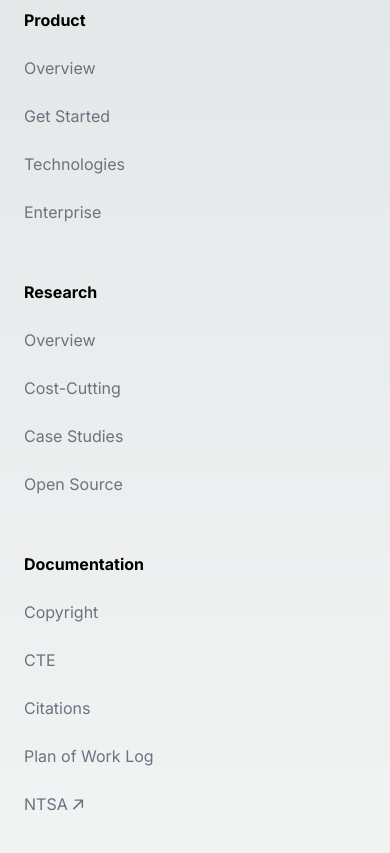
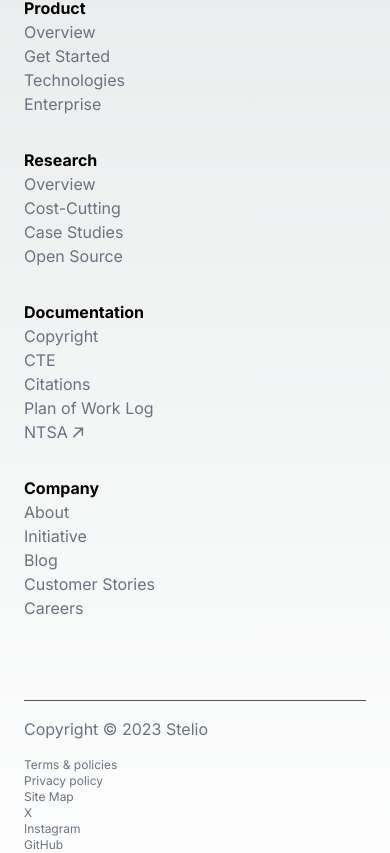
Before and after one commit to degstn/anole, a Next.js app in the folder frontend/: page / in a window 390 px wide. Shown: the part 951-1804 px from the top of the page. Built offline with nearby package versions, Linux system fonts and the light colour scheme.

Commit message:
fixed MobileFooter

```diff
--- a/frontend/src/app/components/Footer.js
+++ b/frontend/src/app/components/Footer.js
@@ -26,12 +26,12 @@ export default function Footer() {
         </div>
         <div className="col-span-1 lg:col-span-2">
           <ul className="flex flex-col flex-initial md:flex-1">
-          <li className="py-3 md:py-0 md:pb-2">
+          <li className="sm:py-0 md:py-0 md:pb-2">
               <p className="font-bold">
                 Product
               </p>
             </li>
-            <li className="py-3 md:py-0 md:pb-2">
+            <li className="sm:py-0 md:py-0 md:pb-2">
               <Link
                 href="/"
                 className="text-gray-500 transition duration-150 ease-in-out hover:text-gray-500 hover:underline"
@@ -39,7 +39,7 @@ export default function Footer() {
                 Overview
               </Link>
             </li>
-            <li className="py-3 md:py-0 md:pb-2">
+            <li className="sm:py-0 md:py-0 md:pb-2">
               <Link
                 href="/"
                 className="text-gray-500 transition duration-150 ease-in-out hover:text-gray-500 hover:underline"
@@ -47,7 +47,7 @@ export default function Footer() {
                 Get Started
               </Link>
             </li>
-            <li className="py-3 md:py-0 md:pb-2">
+            <li className="sm:py-0 md:py-0 md:pb-2">
               <Link
                 href="/"
                 className="text-gray-500 transition duration-150 ease-in-out hover:text-gray-500 hover:underline"
@@ -55,7 +55,7 @@ export default function Footer() {
                 Technologies
               </Link>
             </li>
-            <li className="py-3 md:py-0 md:pb-2">
+            <li className="sm:py-0 md:py-0 md:pb-2">
               <Link
                 href="/"
                 className="text-gray-500 transition duration-150 ease-in-out hover:text-gray-500 hover:underline"
@@ -67,12 +67,12 @@ export default function Footer() {
         </div>
         <div className="col-span-1 lg:col-span-2">
           <ul className="flex flex-col flex-initial md:flex-1">
-          <li className="py-3 md:py-0 md:pb-2">
+          <li className="sm:py-0 md:py-0 md:pb-2">
               <p className="font-bold">
                 Research
               </p>
             </li>
-            <li className="py-3 md:py-0 md:pb-2">
+            <li className="sm:py-0 md:py-0 md:pb-2">
               <Link
                 href="/"
                 className="text-gray-500 transition duration-150 ease-in-out hover:text-gray-500 hover:underline"
@@ -80,7 +80,7 @@ export default function Footer() {
                 Overview
               </Link>
             </li>
-            <li className="py-3 md:py-0 md:pb-2">
+            <li className="sm:py-0 md:py-0 md:pb-2">
               <Link
                 href="/"
                 className="text-gray-500 transition duration-150 ease-in-out hover:text-gray-500 hover:underline"
@@ -88,7 +88,7 @@ export default function Footer() {
                 Cost-Cutting
               </Link>
             </li>
-            <li className="py-3 md:py-0 md:pb-2">
+            <li className="sm:py-0 md:py-0 md:pb-2">
               <Link
                 href="/"
                 className="text-gray-500 transition duration-150 ease-in-out hover:text-gray-500 hover:underline"
@@ -97,7 +97,7 @@ export default function Footer() {
               </Link>
             </li>
             {/* need an arrow icon for external site link */}
-            <li className="py-3 md:py-0 md:pb-2">
+            <li className="sm:py-0 md:py-0 md:pb-2">
               <Link
                 href="/"
                 className="text-gray-500 transition duration-150 ease-in-out hover:text-gray-500 hover:underline"
@@ -109,12 +109,12 @@ export default function Footer() {
         </div>
         <div className="col-span-1 lg:col-span-2">
           <ul className="flex flex-col flex-initial md:flex-1">
-          <li className="py-3 md:py-0 md:pb-2">
+          <li className="sm:py-0 md:py-0 md:pb-2">
               <p className="font-bold">
                 Documentation
               </p>
             </li>
-            <li className="py-3 md:py-0 md:pb-2">
+            <li className="sm:py-0 md:py-0 md:pb-2">
               <Link
                 href="/"
                 className="text-gray-500 transition duration-150 ease-in-out hover:text-gray-500 hover:underline"
@@ -122,7 +122,7 @@ export default function Footer() {
                 Copyright
               </Link>
             </li>
-            <li className="py-3 md:py-0 md:pb-2">
+            <li className="sm:py-0 md:py-0 md:pb-2">
               <Link
                 href="/"
                 className="text-gray-500 transition duration-150 ease-in-out hover:text-gray-500 hover:underline"
@@ -130,7 +130,7 @@ export default function Footer() {
                 CTE
               </Link>
             </li>
-            <li className="py-3 md:py-0 md:pb-2">
+            <li className="sm:py-0 md:py-0 md:pb-2">
               <Link
                 href="/"
                 className="text-gray-500 transition duration-150 ease-in-out hover:text-gray-500 hover:underline"
@@ -138,7 +138,7 @@ export default function Footer() {
                 Citations
               </Link>
             </li>
-            <li className="py-3 md:py-0 md:pb-2">
+            <li className="sm:py-0 md:py-0 md:pb-2">
               <Link
                 href="/"
                 className="text-gray-500 transition duration-150 ease-in-out hover:text-gray-500 hover:underline"
@@ -147,7 +147,7 @@ export default function Footer() {
               </Link>
             </li>
             {/* need an arrow icon for external site link */}
-            <li className="py-3 md:py-0 md:pb-2">
+            <li className="sm:py-0 md:py-0 md:pb-2">
               <a
                 href="https://tsaweb.org"
                 className="text-gray-500 transition duration-150 ease-in-out hover:text-gray-500 hover:underline"
@@ -165,12 +165,12 @@ export default function Footer() {
         </div>
         <div className="col-span-1 lg:col-span-2">
           <ul className="flex flex-col flex-initial md:flex-1">
-          <li className="py-3 md:py-0 md:pb-2">
+          <li className="sm:py-0 md:py-0 md:pb-2">
               <p className="font-bold">
                 Company
               </p>
             </li>
-            <li className="py-3 md:py-0 md:pb-2">
+            <li className="sm:py-0 md:py-0 md:pb-2">
               <Link
                 href="/"
                 className="text-gray-500 transition duration-150 ease-in-out hover:text-gray-500 hover:underline"
@@ -178,7 +178,7 @@ export default function Footer() {
                 About
               </Link>
             </li>
-            <li className="py-3 md:py-0 md:pb-2">
+            <li className="sm:py-0 md:py-0 md:pb-2">
               <Link
                 href="/"
                 className="text-gray-500 transition duration-150 ease-in-out hover:text-gray-500 hover:underline"
@@ -186,7 +186,7 @@ export default function Footer() {
                 Initiative
               </Link>
             </li>
-            <li className="py-3 md:py-0 md:pb-2">
+            <li className="sm:py-0 md:py-0 md:pb-2">
               <Link
                 href="/"
                 className="text-gray-500 transition duration-150 ease-in-out hover:text-gray-500 hover:underline"
@@ -194,7 +194,7 @@ export default function Footer() {
                 Blog
               </Link>
             </li>
-            <li className="py-3 md:py-0 md:pb-2">
+            <li className="sm:py-0 md:py-0 md:pb-2">
               <Link
                 href="/"
                 className="text-gray-500 transition duration-150 ease-in-out hover:text-gray-500 hover:underline"
@@ -202,7 +202,7 @@ export default function Footer() {
                 Customer Stories
               </Link>
             </li>
-            <li className="py-3 md:py-0 md:pb-2">
+            <li className="sm:py-0 md:py-0 md:pb-2">
               <Link
                 href="/"
                 className="text-gray-500 transition duration-150 ease-in-out hover:text-gray-500 hover:underline"
@@ -213,7 +213,7 @@ export default function Footer() {
           </ul>
         </div>
       </div>
-      <div className="flex flex-col items-center justify-start py-0 pb-20 space-y-4 md:flex-row bg-zinc-900 bg-opacity-0">
+      <div className="flex flex-col lg:items-center md:items-center sm:items-start justify-start py-4 pb-20 space-y-4 md:flex-row bg-zinc-900 bg-opacity-0">
         <div>
           <span>
             <p className="text-gray-500">
@@ -221,9 +221,10 @@ export default function Footer() {
             </p>
           </span>
         </div>
+        <div className="text-xs">
           <div className="col-span-1 lg:col-span-2">
             <ul className="flex flex-col flex-initial md:flex-1">
-            <li className="py-3 md:py-0 md:pb-4 px-10">
+              <li className="">
                 <Link
                   href="/policies"
                   className="text-gray-500 transition duration-150 ease-in-out hover:text-gray-500 hover:underline"
@@ -235,7 +236,7 @@ export default function Footer() {
           </div>
         <div className="col-span-1 lg:col-span-2">
             <ul className="flex flex-col flex-initial md:flex-1">
-            <li className="py-3 md:py-0 md:pb-4 px-0 pr-5">
+              <li className="">
                 <Link
                   href="/policies/privacy-policy"
                   className="text-gray-500 transition duration-150 ease-in-out hover:text-gray-500 hover:underline"
@@ -247,7 +248,7 @@ export default function Footer() {
           </div>
           <div className="col-span-1 lg:col-span-2">
             <ul className="flex flex-col flex-initial md:flex-1">
-            <li className="py-3 md:py-0 md:pb-4 px-5">
+              <li className="">
                 <Link
                   href="/sitemap.xml"
                   className="text-gray-500 transition duration-150 ease-in-out hover:text-gray-500 hover:underline"
@@ -259,7 +260,7 @@ export default function Footer() {
           </div>
           <div className="col-span-1 lg:col-span-2">
             <ul className="flex flex-col flex-initial md:flex-1">
-            <li className="py-3 md:py-0 md:pb-4 px-5">
+              <li className="">
                 <Link
                   href="https://x.com/fltsa"
                   className="text-gray-500 transition duration-150 ease-in-out hover:text-gray-500 hover:underline"
@@ -271,7 +272,7 @@ export default function Footer() {
           </div>
           <div className="col-span-1 lg:col-span-2">
             <ul className="flex flex-col flex-initial md:flex-1">
-            <li className="py-3 md:py-0 md:pb-4 px-5">
+              <li className="">
                 <Link
                   href="https://instagram.com/fltsa"
                   className="text-gray-500 transition duration-150 ease-in-out hover:text-gray-500 hover:underline"
@@ -283,7 +284,7 @@ export default function Footer() {
           </div>
           <div className="col-span-1 lg:col-span-2">
             <ul className="flex flex-col flex-initial md:flex-1">
-            <li className="py-3 md:py-0 md:pb-4 px-5">
+              <li className="">
                 <Link
                   href="https://github.com/degstn/anole
                   "
@@ -293,6 +294,7 @@ export default function Footer() {
                 </Link>
               </li>
             </ul>
+          </div>
         </div>
       </div>
     </footer>
```
Lines whose indentation alone changed are shown as unchanged.
